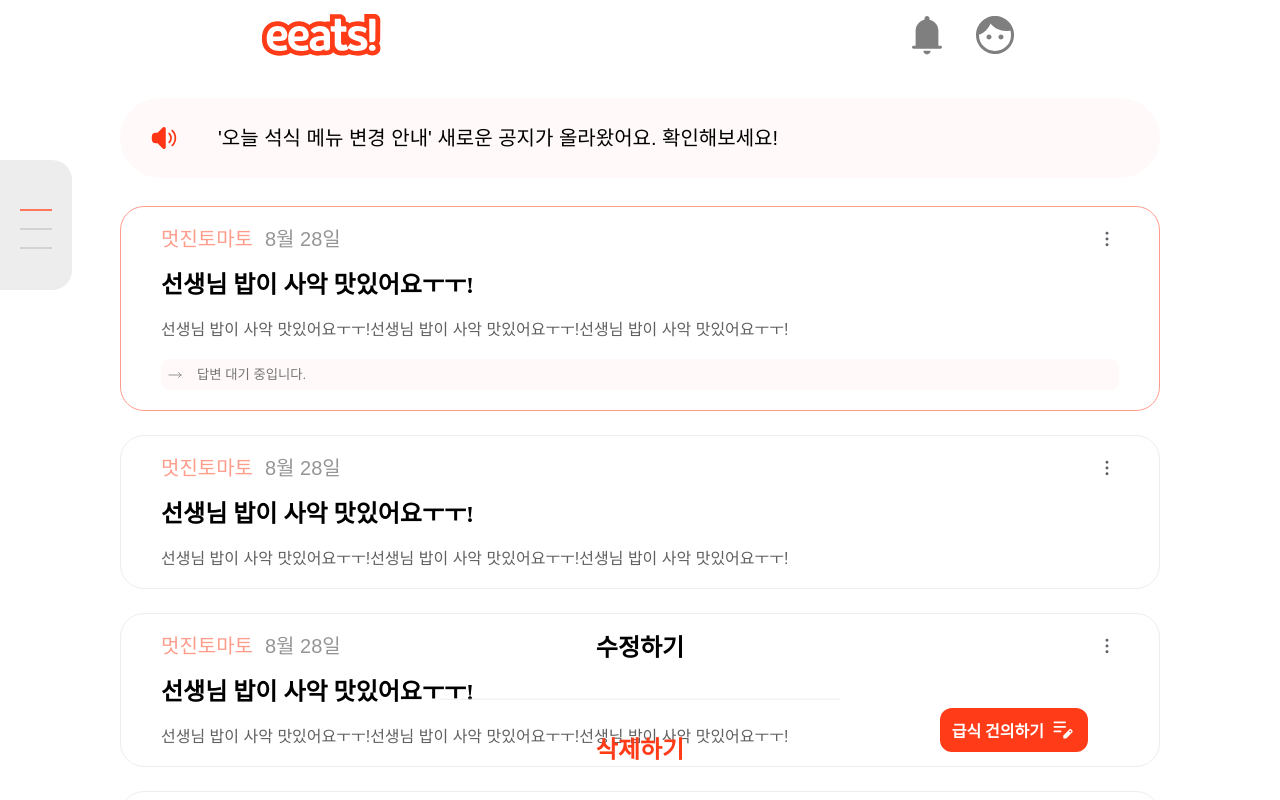
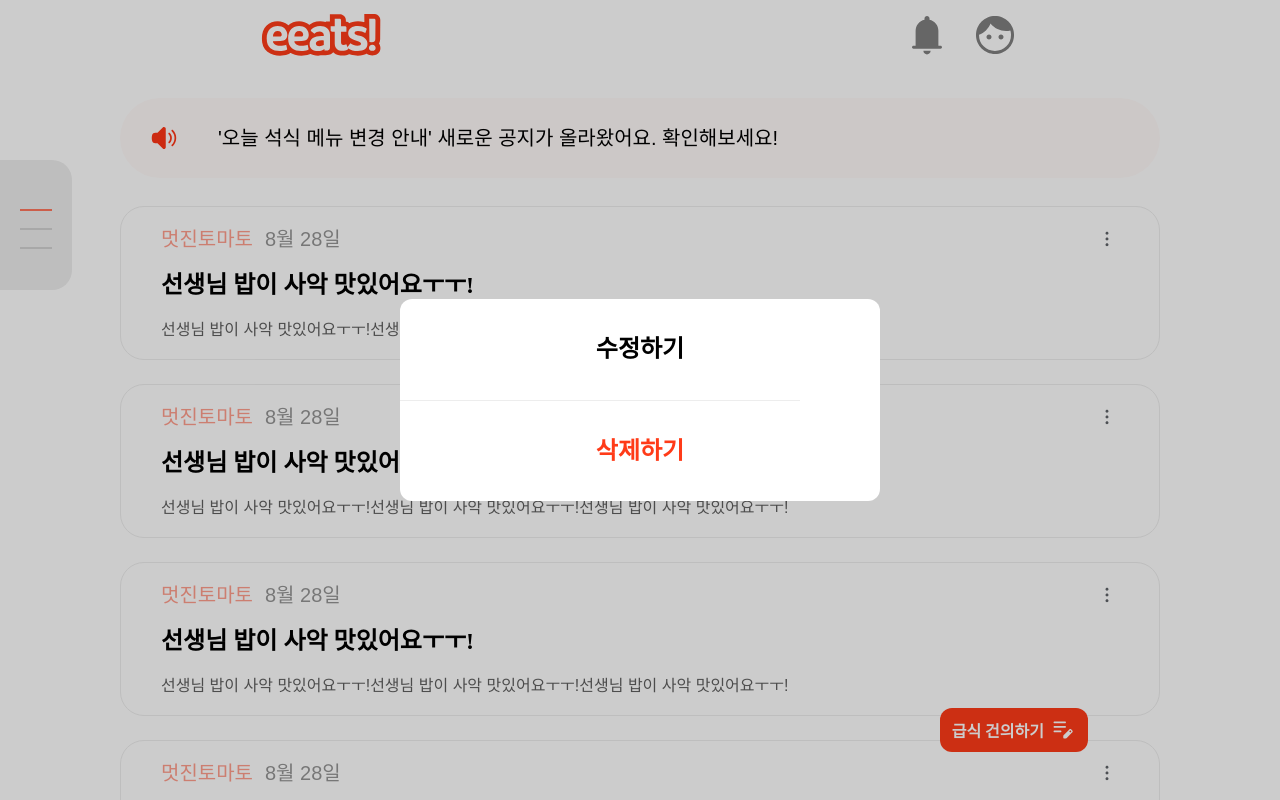
Before and after one commit to team-eeats/eeats-fe, a React (Vite) app: page /suggest in a window 1280 px wide. Both pictures are taken after a click on the picture 1107 px from the left and 239 px from the top of the page. Shown: the top 800 px of the page. Built offline with nearby package versions, Linux system fonts and the light colour scheme; a web font is replaced by a local one.

Commit message:
💄 :: 모달 창 배경 어둡게 스타일 적용

```diff
--- a/src/Components/ModifyDeleteModal/index.tsx
+++ b/src/Components/ModifyDeleteModal/index.tsx
@@ -4,6 +4,7 @@ import * as S from './style'
 const ModifyDeleteModal = () => {
   return (
     <S.Container>
+      <S.Modal>
         <S.TextWrap>
           <Font kind="Button1" text="수정하기" />
         </S.TextWrap>
@@ -11,6 +12,7 @@ const ModifyDeleteModal = () => {
         <S.TextWrap>
           <Font kind="Button1" text="삭제하기" color="main500" />
         </S.TextWrap>
+      </S.Modal>
     </S.Container>
   )
 }
--- a/src/Components/ModifyDeleteModal/style.ts
+++ b/src/Components/ModifyDeleteModal/style.ts
@@ -2,15 +2,24 @@ import styled from "styled-components";
 import { Color } from "../../Styles/Color";
 
 export const Container = styled.div`
-position: absolute;
+width: 100%;
+height: 100vh;
+position: fixed;
 top: 50%;
 left: 50%;
 transform: translate(-50%, -50%);
-width: 480px;
 display: flex;
 flex-direction: column;
+justify-content: center;
 align-items: center;
+background-color : rgba(0,0,0,0.2);
+z-index: 100;
+`
+
+export const Modal = styled.div`
+width: 480px;
 border-radius: 12px;
+background-color: ${Color.white};
 `
 
 export const TextWrap = styled.div`
--- a/src/Components/Suggest/UserSuggestBox.tsx
+++ b/src/Components/Suggest/UserSuggestBox.tsx
@@ -22,7 +22,7 @@ const UserSuggestBox = () => {
                     <Font text="멋진토마토" kind="Body1" color="main200" />
                     <Font text="8월 28일" kind="Body1" color="gray300" />
                 </S.NicknameAndDateWrap>
-                <img src={Setting} alt="더보기" onClick={() => setOpenModal(!openModal)} />
+                <img src={Setting} alt="더보기" onClick={(e) =>  {e.stopPropagation(); setOpenModal(!openModal)}} />
             </S.TopWrap>
 
             <Font text="선생님 밥이 사악 맛있어요ㅜㅜ!" kind="Heading3" />
@@ -38,9 +38,7 @@ const UserSuggestBox = () => {
                         </S.Comment>
                     ) : (<></>)
             }
-            {
-                openModal ? <ModifyDeleteModal/> : <></>
-            }
+            { openModal && <ModifyDeleteModal /> }
         </S.Container>
     )
 }
```
Lines whose indentation alone changed are shown as unchanged.
